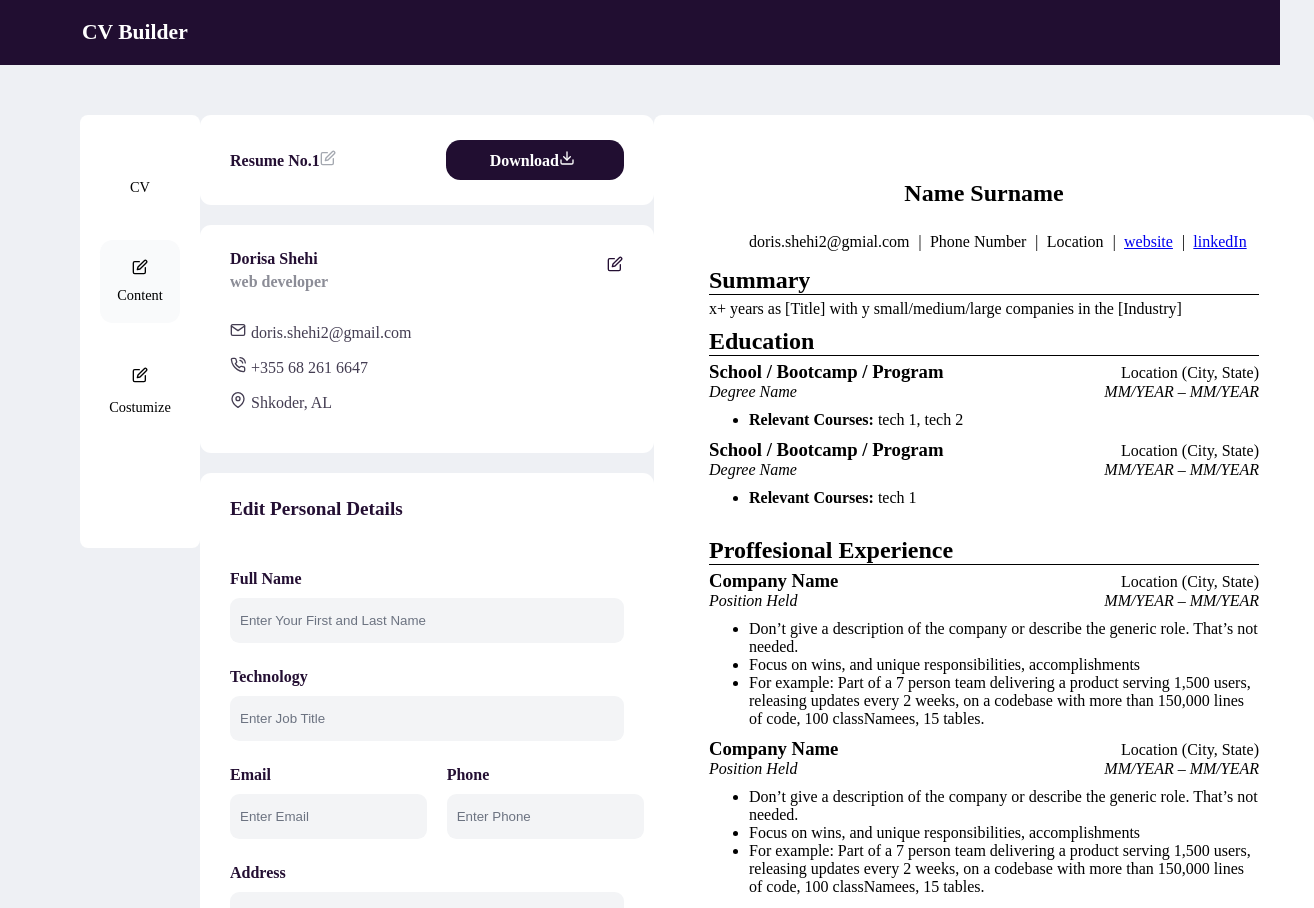
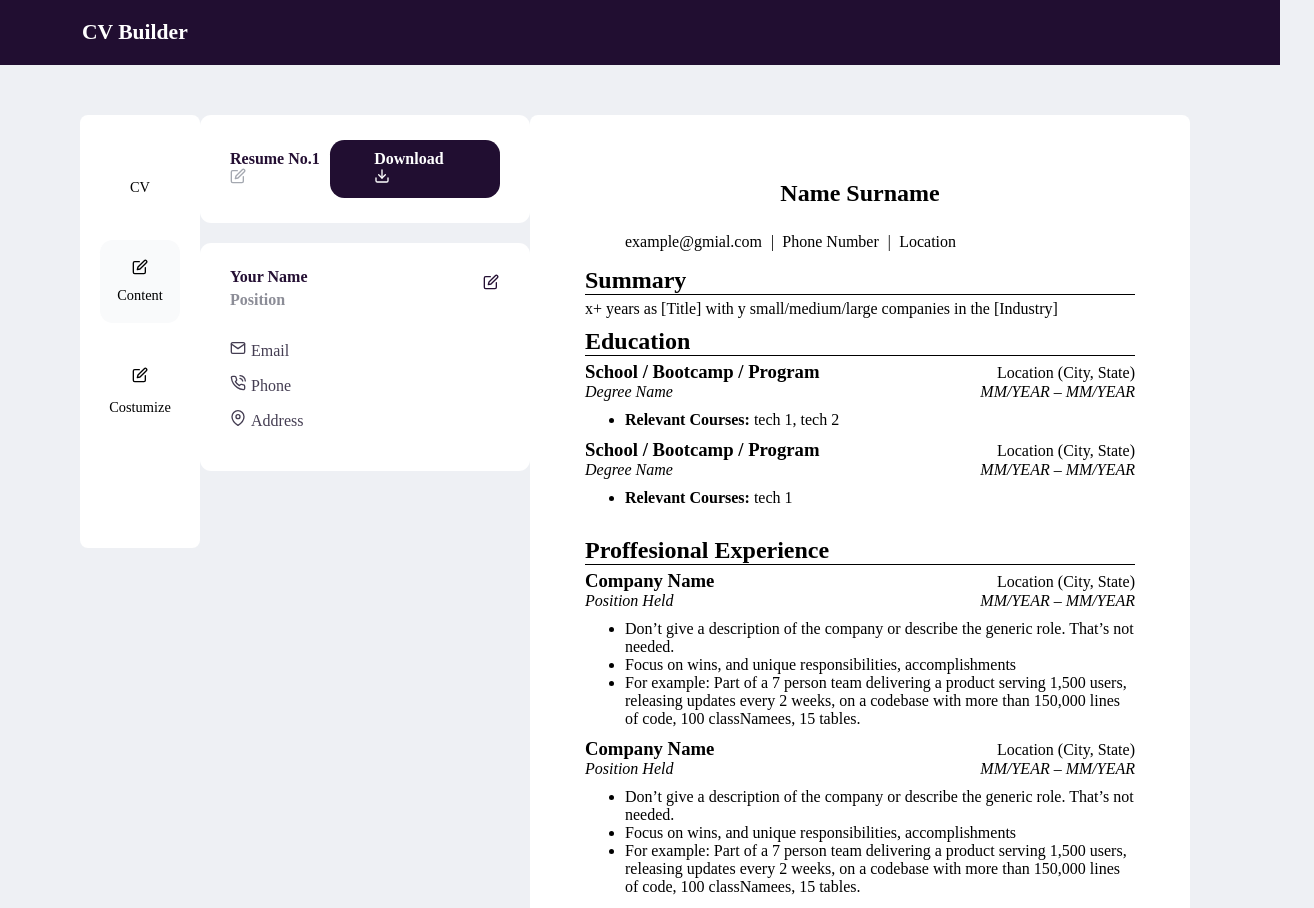
Before and after one commit to dorisashehi/resume, a React (Vite) app: page / in a window 1280 px wide. Shown: the top 908 px of the page, 1314 px wide, since content can reach past the window. Built offline with nearby package versions, Linux system fonts and the light colour scheme.

Commit message:
Profile input fields values changed based on values entered

```diff
--- a/src/Components/Profile/index.jsx
+++ b/src/Components/Profile/index.jsx
@@ -1,33 +1,69 @@
+import { useState } from "react"
+
 function Profile () {
+
+    const [edit, setEdit] = useState(false); //EDIT BUTTON STATE
+
+    const openDetails = () => { //OPEN CLOSE DETAILS
+        setEdit(!edit)
+    }
+
+    const [profile, setProfile] = useState({
+        fullName: '',
+        email: '',
+        phone: '',
+        location: '',
+        others: {
+            website: '',
+            github: '',
+            linkedIn: ''
+        }
+    })
+
+    const changeValue = (input, value) => { //CHANGE INPUT FIELDDS VALUES
+
+        setProfile((profile) => (
+            {
+                ...profile,
+                [input]:  value
+            }
+
+        ))
+
+    }
+
+
 
     return(
 
         <>
             <div className="personal-section row">
                 <div className="edit-icon">
-                    <svg xmlns="http://www.w3.org/2000/svg" width="16" height="16" viewBox="0 0 24 24" fill="none" stroke="currentColor" strokeWidth="2" strokeLinecap="round" strokeLinejoin="round" className="feather feather-edit"><path d="M11 4H4a2 2 0 0 0-2 2v14a2 2 0 0 0 2 2h14a2 2 0 0 0 2-2v-7"></path><path d="M18.5 2.5a2.121 2.121 0 0 1 3 3L12 15l-4 1 1-4 9.5-9.5z"></path></svg>
+                    <svg xmlns="http://www.w3.org/2000/svg" onClick = {openDetails} width="16" height="16" viewBox="0 0 24 24" fill="none" stroke="currentColor" strokeWidth="2" strokeLinecap="round" strokeLinejoin="round" className="feather feather-edit"><path d="M11 4H4a2 2 0 0 0-2 2v14a2 2 0 0 0 2 2h14a2 2 0 0 0 2-2v-7"></path><path d="M18.5 2.5a2.121 2.121 0 0 1 3 3L12 15l-4 1 1-4 9.5-9.5z"></path></svg>
 
                 </div>
-                <div className="name">dorisa shehi</div>
+                <div className="name">Your name</div>
                 <div className="position">
-                    web developer
+                    Position
                 </div>
                 <ul className="personal-info">
                     <li className="item">
                         <svg xmlns="http://www.w3.org/2000/svg" width="16" height="16" viewBox="0 0 24 24" fill="none" stroke="currentColor" strokeWidth="2" strokeLinecap="round" strokeLinejoin="round" className="feather feather-mail"><path d="M4 4h16c1.1 0 2 .9 2 2v12c0 1.1-.9 2-2 2H4c-1.1 0-2-.9-2-2V6c0-1.1.9-2 2-2z"></path><polyline points="22,6 12,13 2,6"></polyline></svg>
-                        doris.shehi2@gmail.com
+                        Email
                     </li>
                     <li className="item">
                         <svg xmlns="http://www.w3.org/2000/svg" width="16" height="16" viewBox="0 0 24 24" fill="none" stroke="currentColor" strokeWidth="2" strokeLinecap="round" strokeLinejoin="round" className="feather feather-phone-call"><path d="M15.05 5A5 5 0 0 1 19 8.95M15.05 1A9 9 0 0 1 23 8.94m-1 7.98v3a2 2 0 0 1-2.18 2 19.79 19.79 0 0 1-8.63-3.07 19.5 19.5 0 0 1-6-6 19.79 19.79 0 0 1-3.07-8.67A2 2 0 0 1 4.11 2h3a2 2 0 0 1 2 1.72 12.84 12.84 0 0 0 .7 2.81 2 2 0 0 1-.45 2.11L8.09 9.91a16 16 0 0 0 6 6l1.27-1.27a2 2 0 0 1 2.11-.45 12.84 12.84 0 0 0 2.81.7A2 2 0 0 1 22 16.92z"></path></svg>
-                        +355 68 261 6647
+                        Phone
                     </li>
                     <li className="item">
                         <svg xmlns="http://www.w3.org/2000/svg" width="16" height="16" viewBox="0 0 24 24" fill="none" stroke="currentColor" strokeWidth="2" strokeLinecap="round" strokeLinejoin="round" className="feather feather-map-pin"><path d="M21 10c0 7-9 13-9 13s-9-6-9-13a9 9 0 0 1 18 0z"></path><circle cx="12" cy="10" r="3"></circle></svg>
-                        Shkoder, AL
+                        Address
                     </li>
                 </ul>
             </div>
 
+            {
+                (edit) &&
                 <div className="personal-details-section row details">
                     <h1>
                         Edit Personal Details
@@ -36,28 +72,53 @@ function Profile () {
                         <form>
                             <div className="form-group">
                                 <label htmlFor="name">Full Name</label>
-                            <input type="text" className="form-input" name="name" id="name" placeholder="Enter Your First and Last Name"/>
+                                <input type="text"
+                                    className="form-input"
+                                    name="name"
+                                    id="fullName"
+                                    value = {profile.fullName}
+                                    onChange = {(event) => changeValue(event.target.id, event.target.value)}
+                                    placeholder="Enter Your First and Last Name"
+                                />
                             </div>
-                        <div className="form-group">
-                            <label htmlFor="job-descr">Technology</label>
-                            <input type="text" className="form-input" name="job-descr" id="job-descr" placeholder="Enter Job Title"/>
-                        </div>
+
 
                             <div className="row-group">
                                 <div className="form-group">
                                     <label htmlFor="email">Email</label>
-                                <input type="email" className="form-input" name="email" id="email" placeholder="Enter Email"/>
+                                    <input type="email"
+                                        className="form-input"
+                                        name="email"
+                                        id="email"
+                                        placeholder="Enter Email"
+                                        value = {profile.email}
+                                        onChange = {(event) => changeValue(event.target.id, event.target.value)}
+                                    />
                                 </div>
 
                                 <div className="form-group">
                                     <label htmlFor="phone">Phone</label>
-                                <input type="text" className="form-input" name="phone" id="phone" placeholder="Enter Phone"/>
+                                    <input type="text"
+                                        className="form-input"
+                                        name="phone"
+                                        id="phone"
+                                        placeholder="Enter Phone"
+                                        value = {profile.phone}
+                                        onChange = {(event) => changeValue(event.target.id, event.target.value)}
+                                    />
                                 </div>
                             </div>
 
                             <div className="form-group">
                                 <label htmlFor="address">Address</label>
-                            <input type="text" className="form-input" name="address" id="address" placeholder="City, Country"/>
+                                <input type="text"
+                                    className="form-input"
+                                    name="location"
+                                    id="location"
+                                    placeholder="City, Country"
+                                    value = {profile.location}
+                                    onChange = {(event) => changeValue(event.target.id, event.target.value)}
+                                />
                             </div>
                         </form>
                     </div>
@@ -69,6 +130,7 @@ function Profile () {
                         </button>
                     </div>
                 </div>
+            }
         </>
     )
 }
--- a/src/defaultCV.js
+++ b/src/defaultCV.js
@@ -2,13 +2,13 @@ const defaultInfo = {
 
     profile: {
         fullName: 'Name Surname',
-        email: 'doris.shehi2@gmial.com',
+        email: 'example@gmial.com',
         phone: 'Phone Number',
         location: 'Location',
         others: {
-            website: 'https://',
+            website: '',
             github: '',
-            linkedIn: 'https://'
+            linkedIn: ''
         }
     },
     summary: 'x+ years as [Title] with y small/medium/large companies in the [Industry]',
```
Lines whose indentation alone changed are shown as unchanged.
